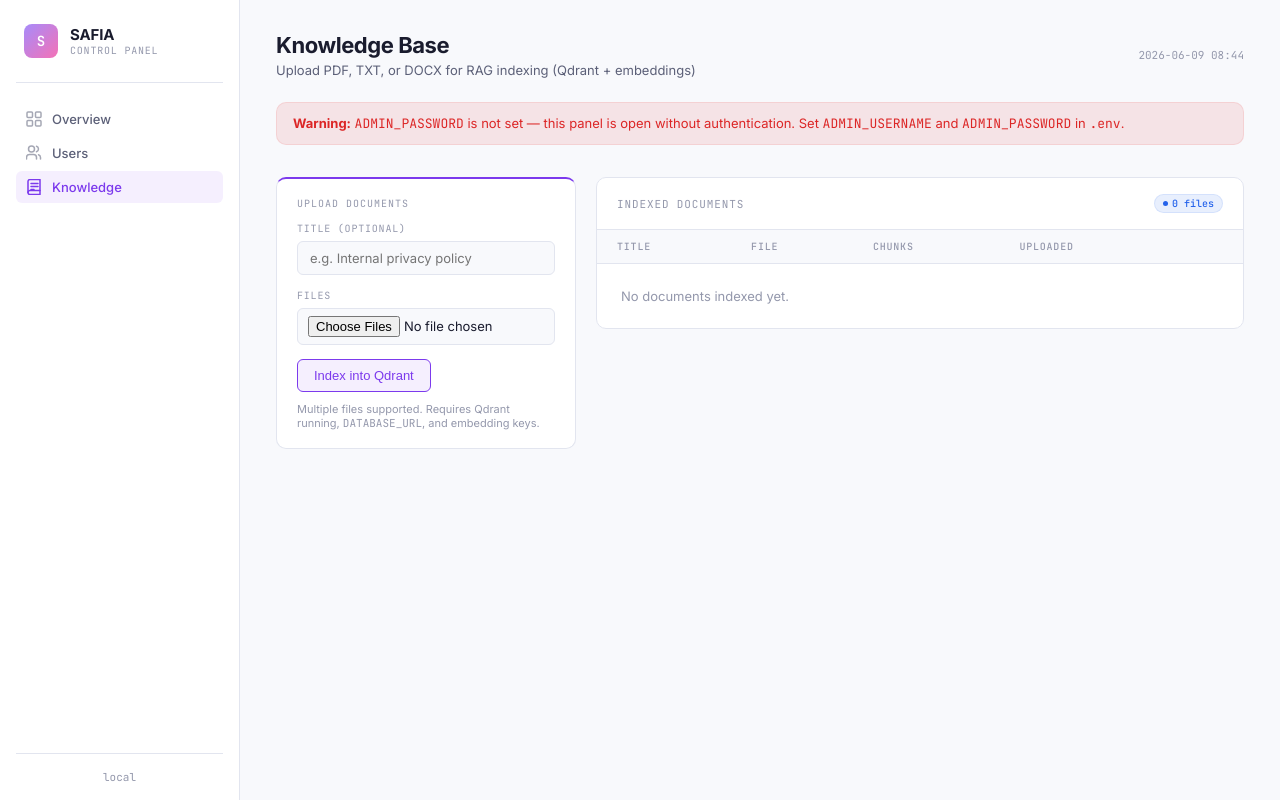
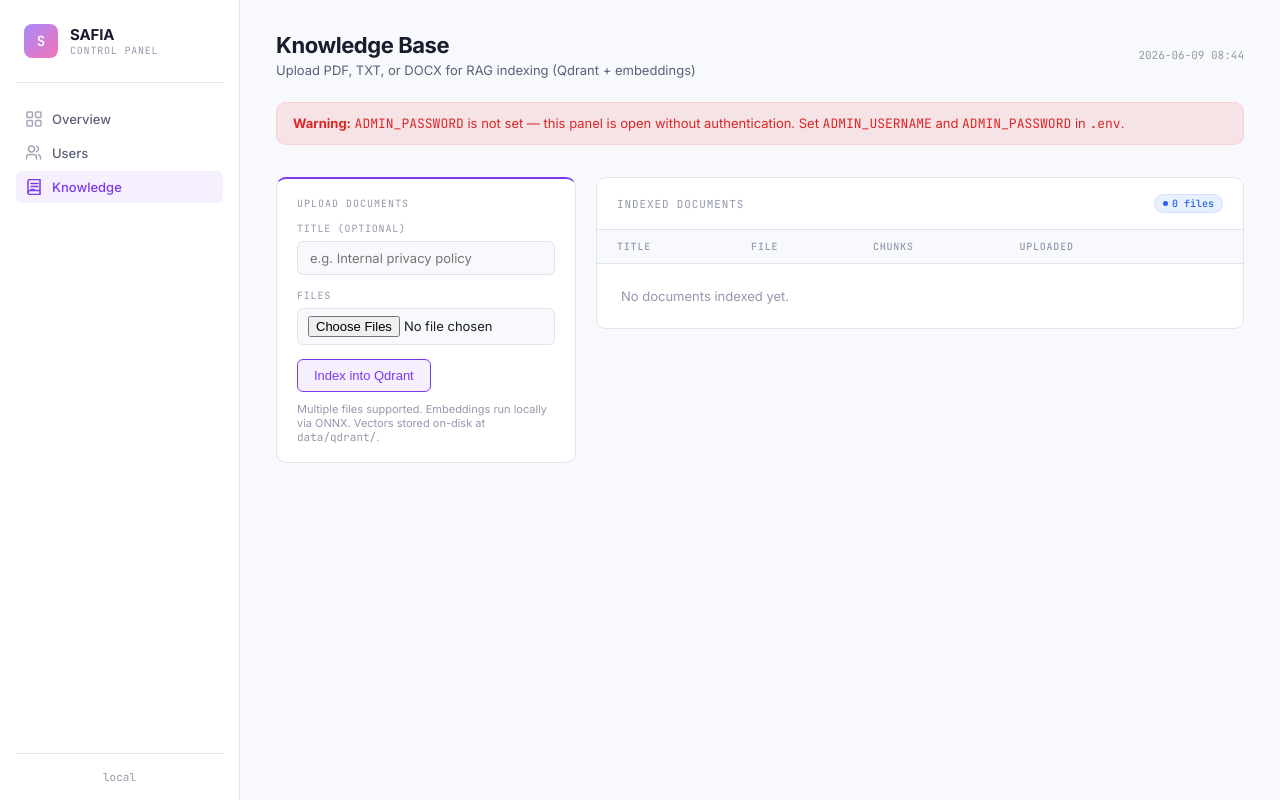
Before and after one commit to superXdev/SAFIA, a Flask app: page /knowledge in a window 1280 px wide. Run offline with Flask 3, Linux system fonts and the light colour scheme; data that the repository does not hold is empty.

Commit message:
feat(admin)!: clarify local-only setup and embed flow
Updated admin UI and install script to highlight local execution:
- Embeddings run locally via ONNX
- Vectors stored on-disk at data/qdrant/
- No external services required

BREAKING CHANGE: install.sh now highlights local-only architecture; admin hint points to local Qdrant path

```diff
--- a/admin/templates/knowledge.html
+++ b/admin/templates/knowledge.html
@@ -40,7 +40,7 @@
         <input type="file" id="kb-file" name="files" multiple accept=".pdf,.txt,.docx,application/pdf,application/vnd.openxmlformats-officedocument.wordprocessingml.document,text/plain" required />
       </div>
       <button type="submit" class="btn-primary">Index into Qdrant</button>
-      <p class="kb-hint">Multiple files supported. Requires Qdrant running, <span class="mono">DATABASE_URL</span>, and embedding keys.</p>
+      <p class="kb-hint">Multiple files supported. Embeddings run locally via ONNX. Vectors stored on-disk at <span class="mono">data/qdrant/</span>.</p>
     </form>
   </div>
 
```
Also changed, not shown: 1 other file.
